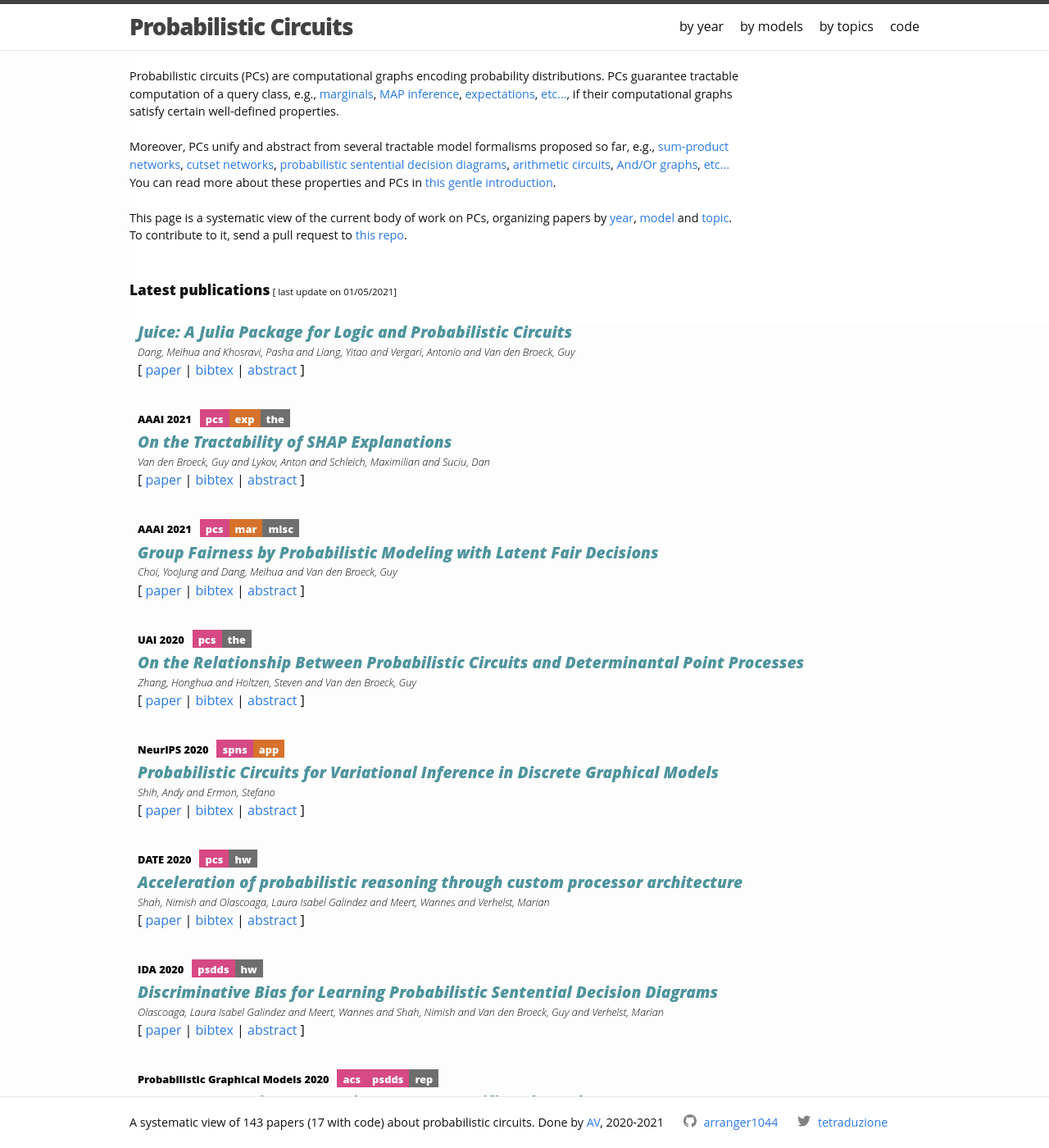
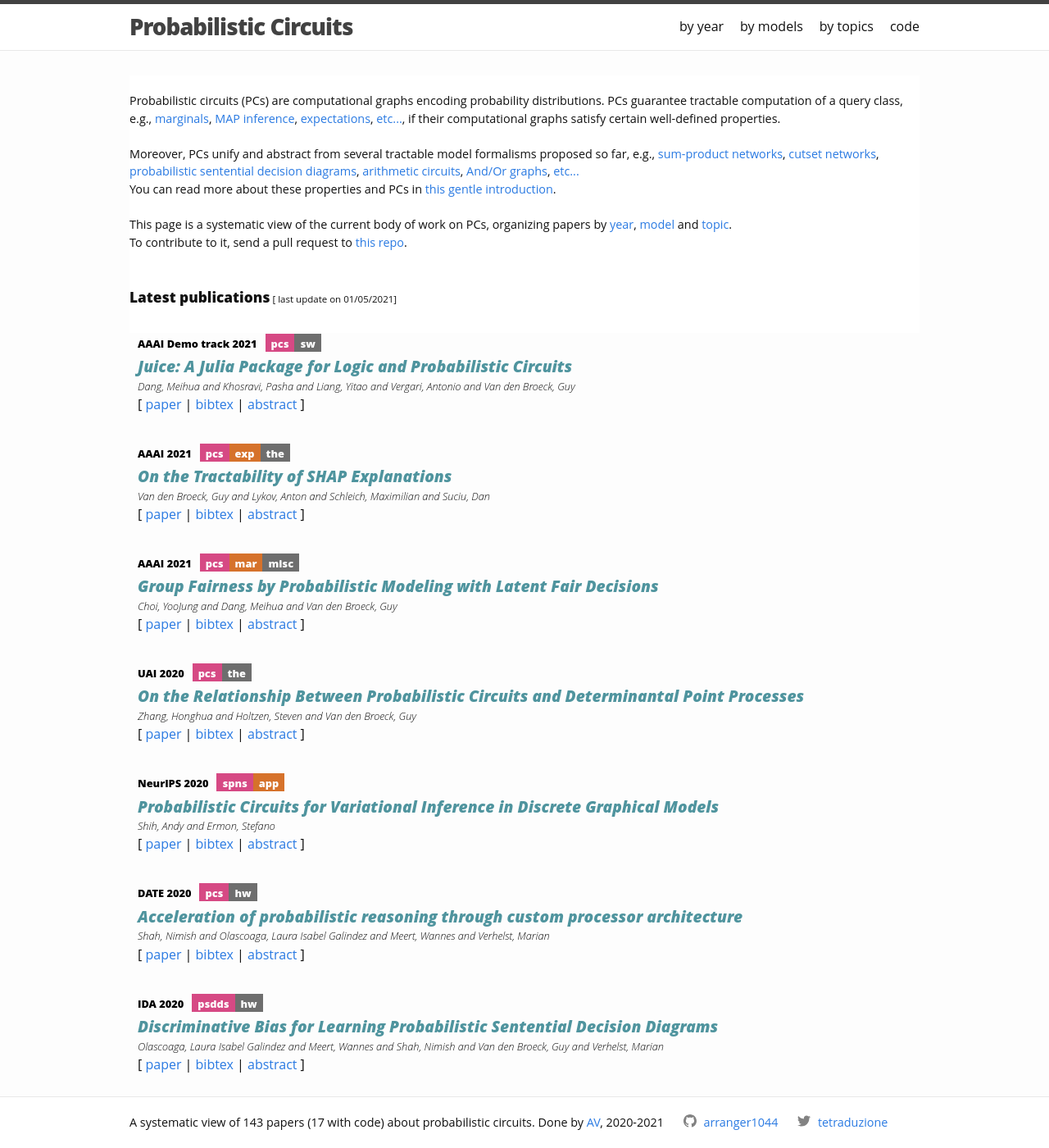
Before and after one commit to arranger1044/probabilistic-circuits, a Jekyll site: the page built from index.markdown, in a window 1280 px wide and 1400 px high. Shown: the whole window at 82% size. Built offline with Jekyll 4.4.1, drawn with Linux system fonts in a browser that asks for light colours; nearby versions of some CDN libraries.

Commit message:
Simplified home

```diff
--- a/_layouts/home.html
+++ b/_layouts/home.html
@@ -44,7 +44,6 @@
     </div>
     <div id="latest-papers">
     {%- if site.papers.size > 0 -%}
-    <br/>
     <ul class="paper-list">
       {% assign sorted = site.papers | sort: 'date' | reverse %}
       {%- for p in sorted limit:10 -%}
--- a/_sass/minima-spinaceto/_papers.scss
+++ b/_sass/minima-spinaceto/_papers.scss
@@ -48,16 +48,34 @@
   z-index: 8;
 }
 
+// @include media-query($on-palm){
+//         #quicklist {
+
+//   top:$margin-top-header;
+//   margin-top:2px;
+//   padding-top:20px;
+//   padding-bottom:30px;
+//   background-color: white;
+//   width: 100%;
+//   z-index: 8;
+// }
+
+//}
+
 #quicklist.home {
+    top:0px !important;
+    position: relative !important;
     width: 100%;
     font-size:90%;
     // font-style:italic;
 }
 
-#quicklist.home div{
-    max-width: 60%;
-    // font-style:italic;
-}
+// #quicklist.home div{
+//     @include media-query($on-palm){
+//         max-width: 100% !important;
+//     }
+//     // font-style:italic;
+// }
 
 .footer-info{
     font-size:90%;
@@ -301,7 +319,7 @@
 }
 
 #latest-papers {
-    padding-top: $margin-top-papers+100;
+    // padding-top: $margin-top-papers+100;
     // margin-top: -$margin-top-papers;
     padding-left:10px;
     position:relative;
--- a/assets/main.css
+++ b/assets/main.css
@@ -147,9 +147,7 @@
 
 #quicklist { position: fixed; top: 60px; margin-top: 2px; padding-top: 20px; padding-bottom: 30px; background-color: white; width: 100%; z-index: 8; }
 
-#quicklist.home { width: 100%; font-size: 90%; }
-
-#quicklist.home div { max-width: 60%; }
+#quicklist.home { top: 0px !important; position: relative !important; width: 100%; font-size: 90%; }
 
 .footer-info { font-size: 90%; padding-top: 20px; padding-bottom: 20px; }
 
@@ -205,7 +203,7 @@
 
 #papers { padding-top: 150px; padding-left: 10px; position: relative; z-index: 6; }
 
-#latest-papers { padding-top: 250px; padding-left: 10px; position: relative; z-index: 6; }
+#latest-papers { padding-left: 10px; position: relative; z-index: 6; }
 
 #papers ul { padding-left: 0px; margin-top: 0px; }
 
```
